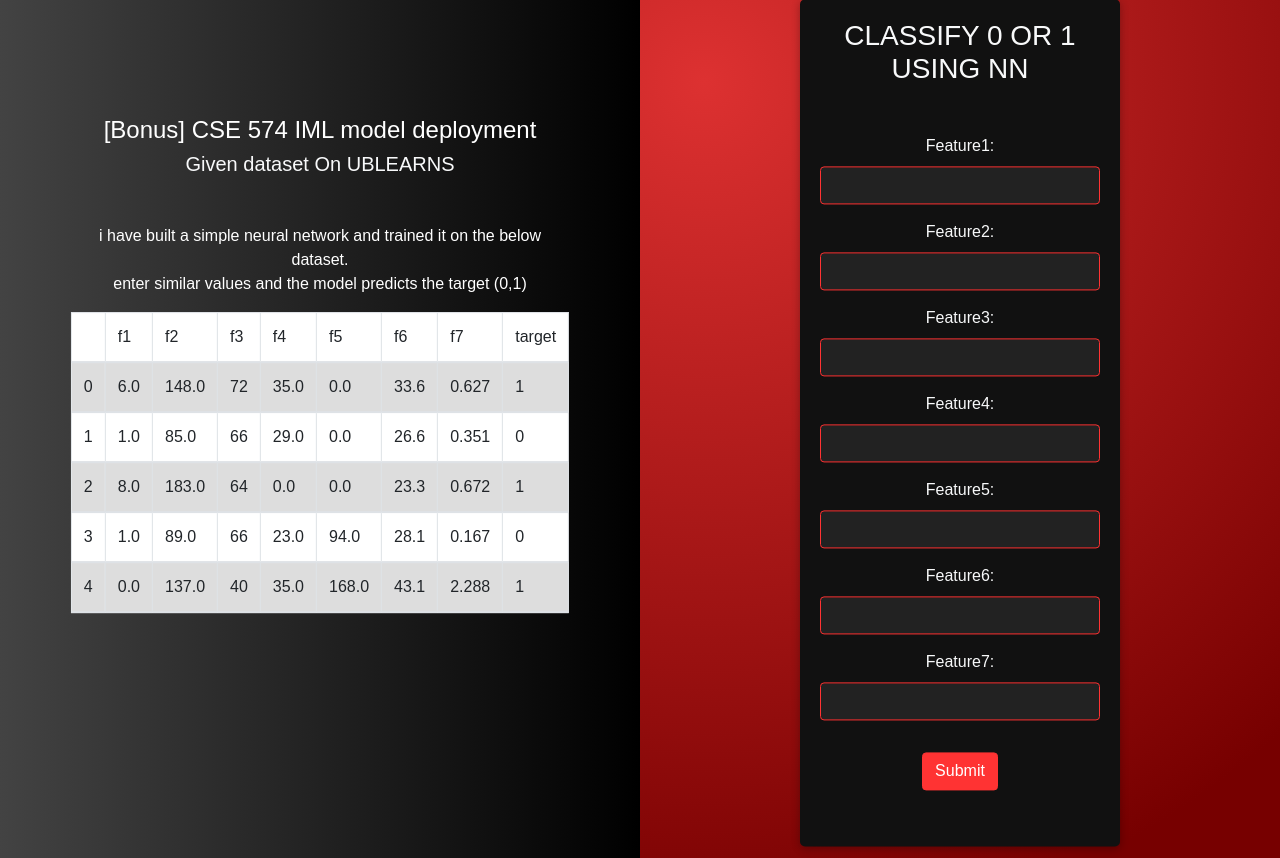
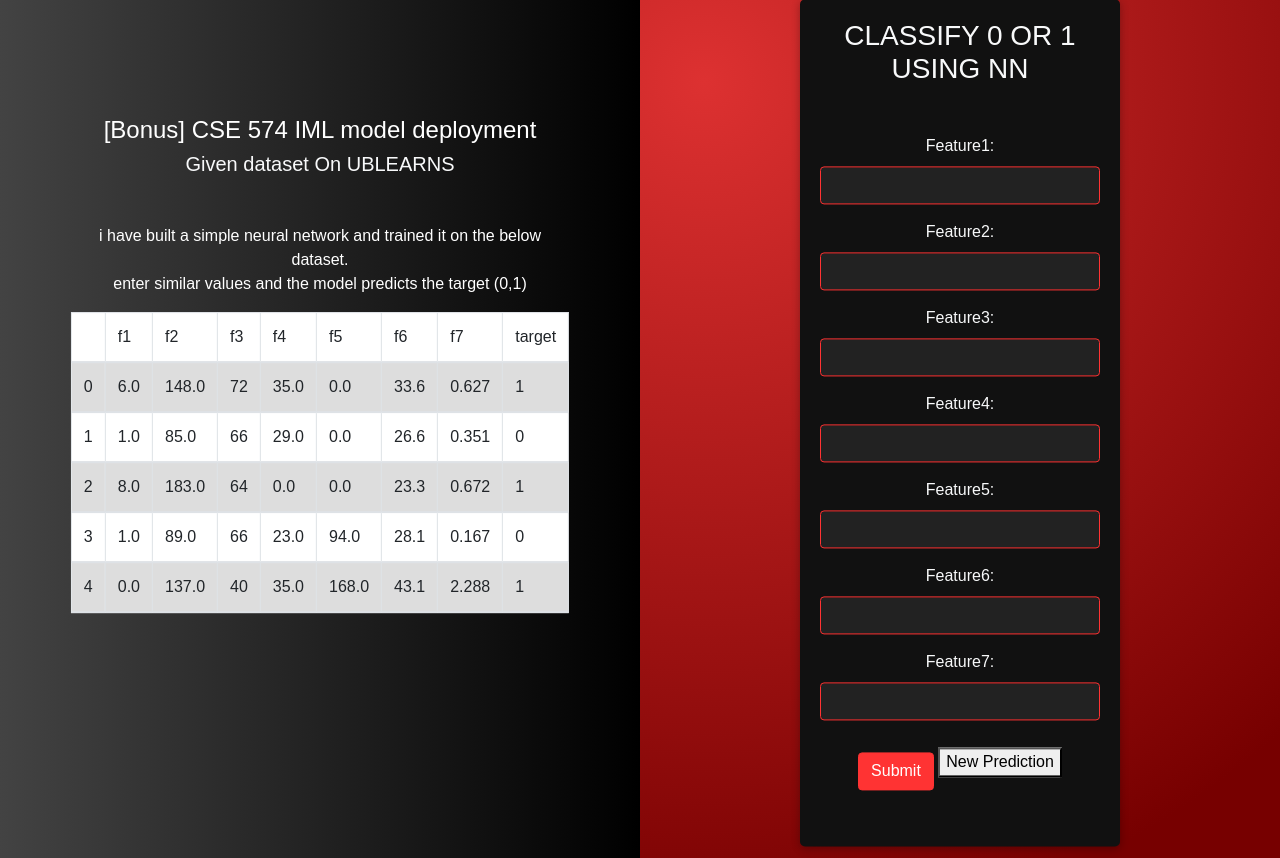
Before and after one commit to stingrose/simpleNeuralnetwork-deploy, a Flask app: page / in a window 1280 px wide. Shown: the part 113-971 px from the top of the page. Run offline with Flask 2, Linux system fonts and the light colour scheme; some libraries are stand-ins or nearby versions.

Commit message:
Update index.html

```diff
--- a/templates/index.html
+++ b/templates/index.html
@@ -195,6 +195,8 @@ table {
           <input type="text" class="form-control" name="Feature7">
         </div>
         <button type="submit" class="btn btn-primary mt-3">Submit</button>
+        <button onClick="window.location.href=window.location.href">New Prediction</button>
+
 
         <p style="font-size: 14px; padding: 10px;">{{ prediction }} </p>
 
```
